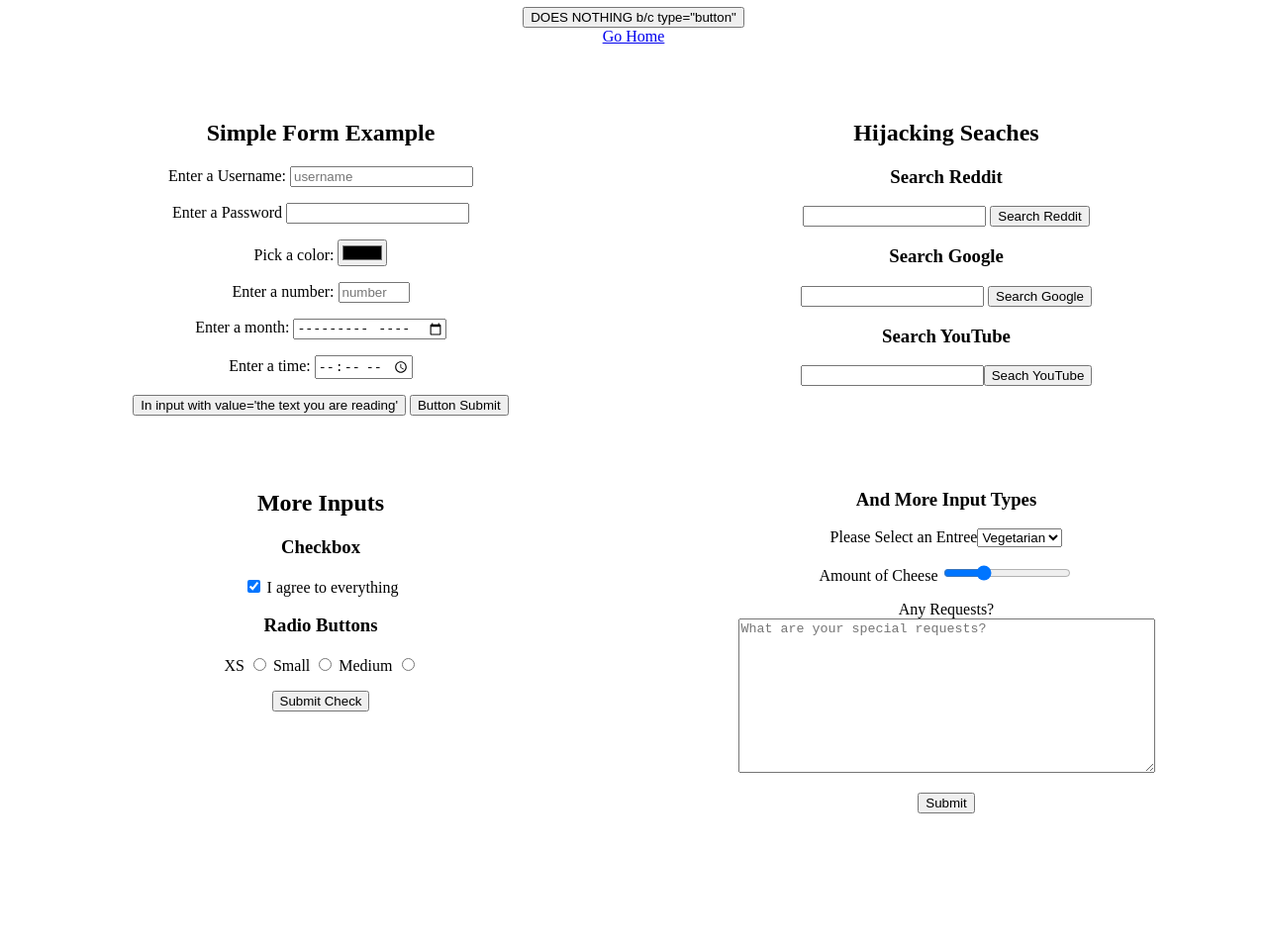
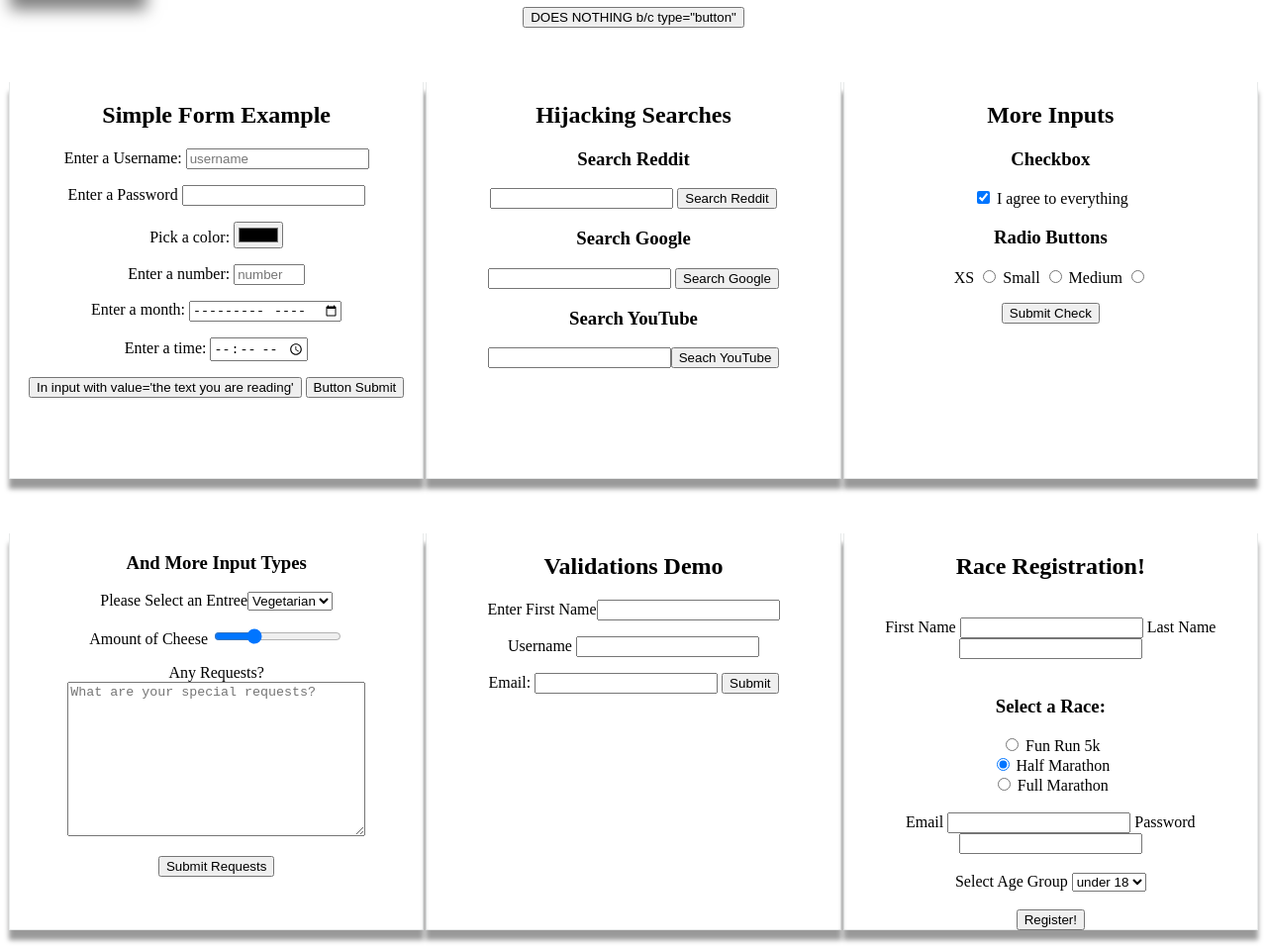
Before and after one commit to justin0979/WebDevCourse, a website built with Parcel: page forms.html in a window 1280 px wide. Shown: the part 73-1031 px from the top of the page at 99% size. Before the commit the page ends 903 px from the top, so only its background shows below. Built offline with nearby package versions, Linux system fonts and the light colour scheme.

Commit message:
add registraton example form and button

```diff
--- a/forms.html
+++ b/forms.html
@@ -6,15 +6,57 @@
       header {
         text-align: center;
       }
+
+      nav > a:link,
+      nav > a:visited {
+        text-decoration: none;
+        padding: 20px 30px;
+        margin: 10px;
+        font-size: 20px;
+        position: fixed;
+        left: 0;
+        top: 0;
+        color: #ffe;
+        background-color: darkgreen;
+        box-shadow: 0 10px 15px rgba(0, 0, 0, 0.5);
+        transition: all 0.2s;
+      }
+
+      nav > a:hover {
+        background-color: rgb(20, 168, 20);
+        transform: translateY(-3px);
+        box-shadow: 0 10px 20px rgba(0, 0, 0, 0.4);
+      }
+
+      nav > a:active {
+        background-color: springgreen;
+        color: #fff;
+        box-shadow: 0 5px 10px rgba(0, 0, 0, 0.5);
+        transform: translateY(-1px);
+      }
+
       .spot {
         display: flex;
         justify-content: space-around;
         flex-wrap: wrap;
       }
-      section div {
+
+      section > div {
+        height: 50vh;
+        border: 1px solid rgba(33, 53, 53, 0.1);
+        border-top: 0 solid white;
+        box-shadow: 0 10px 5px rgba(0, 0, 0, 0.4);
         text-align: center;
-        width: 50%;
+        width: 33%;
         margin-top: 55px;
+      }
+
+      form.registration {
+        height: 88%;
+        display: flex;
+        flex-direction: column;
+        justify-content: space-evenly;
+        align-items: center;
       }
     </style>
   </head>
@@ -25,6 +67,7 @@
       <nav><a href="index.html">Go Home</a></nav>
     </header>
     <section class="spot">
+      <!-- Simple Form Example -->
       <div>
         <h2>Simple Form Example</h2>
         <form action="/forms.html">
@@ -74,8 +117,10 @@
           <button>Button Submit</button>
         </form>
       </div>
+
+      <!-- Hijacking Searches-->
       <div>
-        <h2>Hijacking Seaches</h2>
+        <h2>Hijacking Searches</h2>
         <h3>Search Reddit</h3>
         <form action="https://www.reddit.com/search">
           <input type="text" name="query" />
@@ -93,6 +138,8 @@
           </button>
         </form>
       </div>
+
+      <!-- More Inputs -->
       <div>
         <h2>More Inputs</h2>
         <h3>Checkbox</h3>
@@ -116,6 +163,8 @@
           <button>Submit Check</button>
         </form>
       </div>
+
+      <!-- More Input Types -->
       <div>
         <h3>And More Input Types</h3>
         <form action="">
@@ -142,11 +191,81 @@
               name="requests"
               placeholder="What are your special requests?"
               id=""
-              cols="50"
+              cols="35"
               rows="10"
             ></textarea>
           </p>
+          <button>Submit Requests</button>
+        </form>
+      </div>
+
+      <!-- Validation -->
+      <div>
+        <h2>Validations Demo</h2>
+        <form action="">
+          <label for="first">Enter First Name</label
+          ><input type="text" name="first" id="first" required />
+          <p>
+            <label for="username">Username</label>
+            <input
+              type="text"
+              id="username"
+              name="username"
+              minlength="5"
+              maxlength="8"
+              required
+            />
+          </p>
+          <label for="email">Email:</label>
+          <input type="email" id="email" name="email" required />
           <button>Submit</button>
+        </form>
+      </div>
+
+      <!-- Race Registration Exercise-->
+      <div>
+        <h1>Race Registration!</h1>
+        <form action="" class="registration">
+          <div>
+            <label for="fn">First Name</label>
+            <input type="text" name="fn" id="fn" required />
+            <label for="ln">Last Name</label>
+            <input type="text" name="ln" id="ln" required />
+          </div>
+
+          <div>
+            <h3>Select a Race:</h3>
+
+            <input type="radio" name="race" id="funrun" />
+            <label for="funrun">Fun Run 5k</label><br />
+            <input
+              type="radio"
+              name="race"
+              id="halfmarathon"
+              checked
+            />
+            <label for="halfmarathon">Half Marathon</label><br />
+            <input type="radio" name="race" id="fullmarathon" />
+            <label for="fullmarathon">Full Marathon</label><br />
+          </div>
+
+          <div>
+            <label for="email">Email</label>
+            <input type="email" name="email" id="email" required />
+            <label for="pw">Password</label>
+            <input type="password" name="pw" id="pw" required />
+          </div>
+
+          <div>
+            <label for="age">Select Age Group</label>
+            <select name="age" id="age">
+              <option value="under 18">under 18</option>
+              <option value="18-30">18-30</option>
+              <option value="30-50">30-50</option>
+              <option value="50+">50+</option>
+            </select>
+          </div>
+          <button>Register!</button>
         </form>
       </div>
     </section>
```
